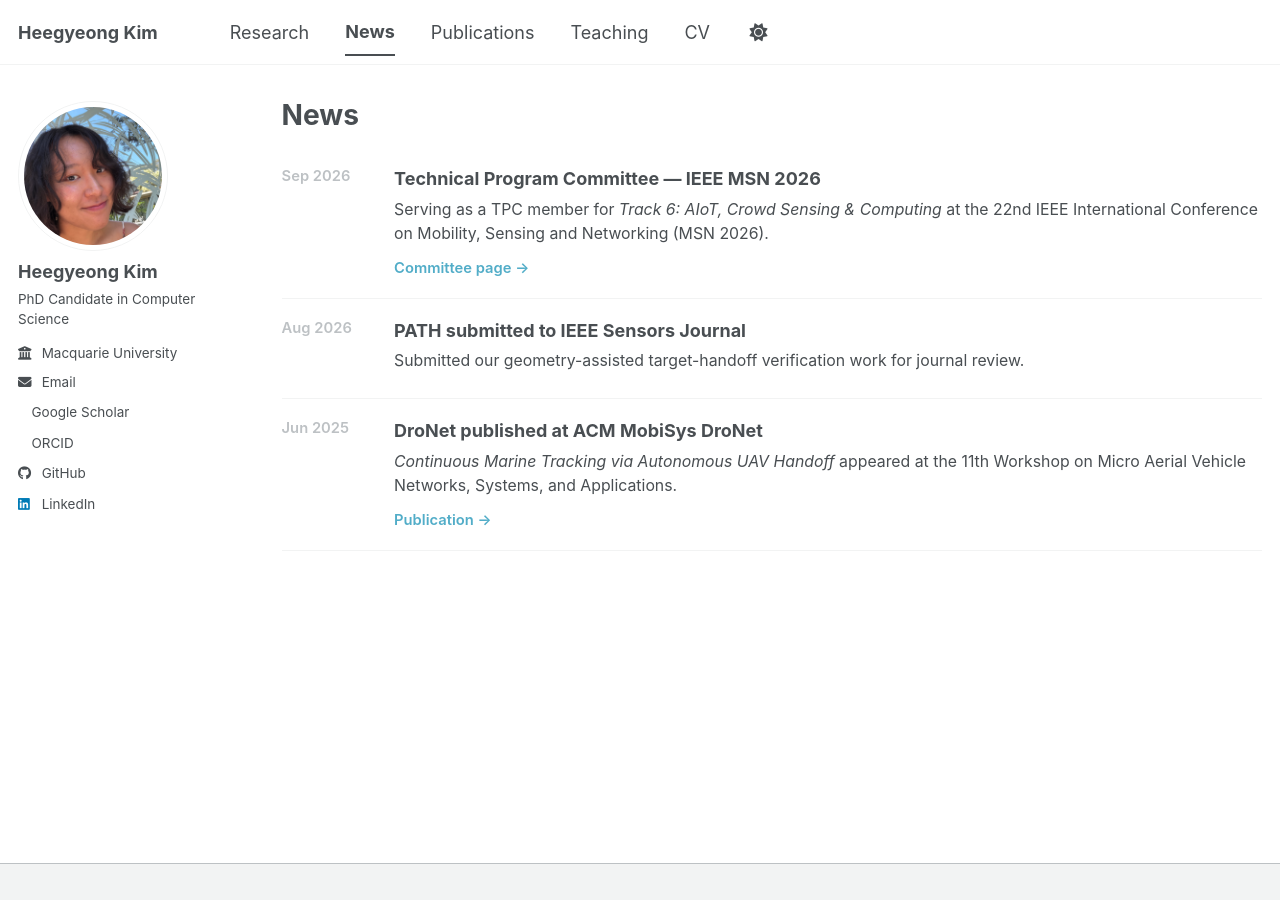
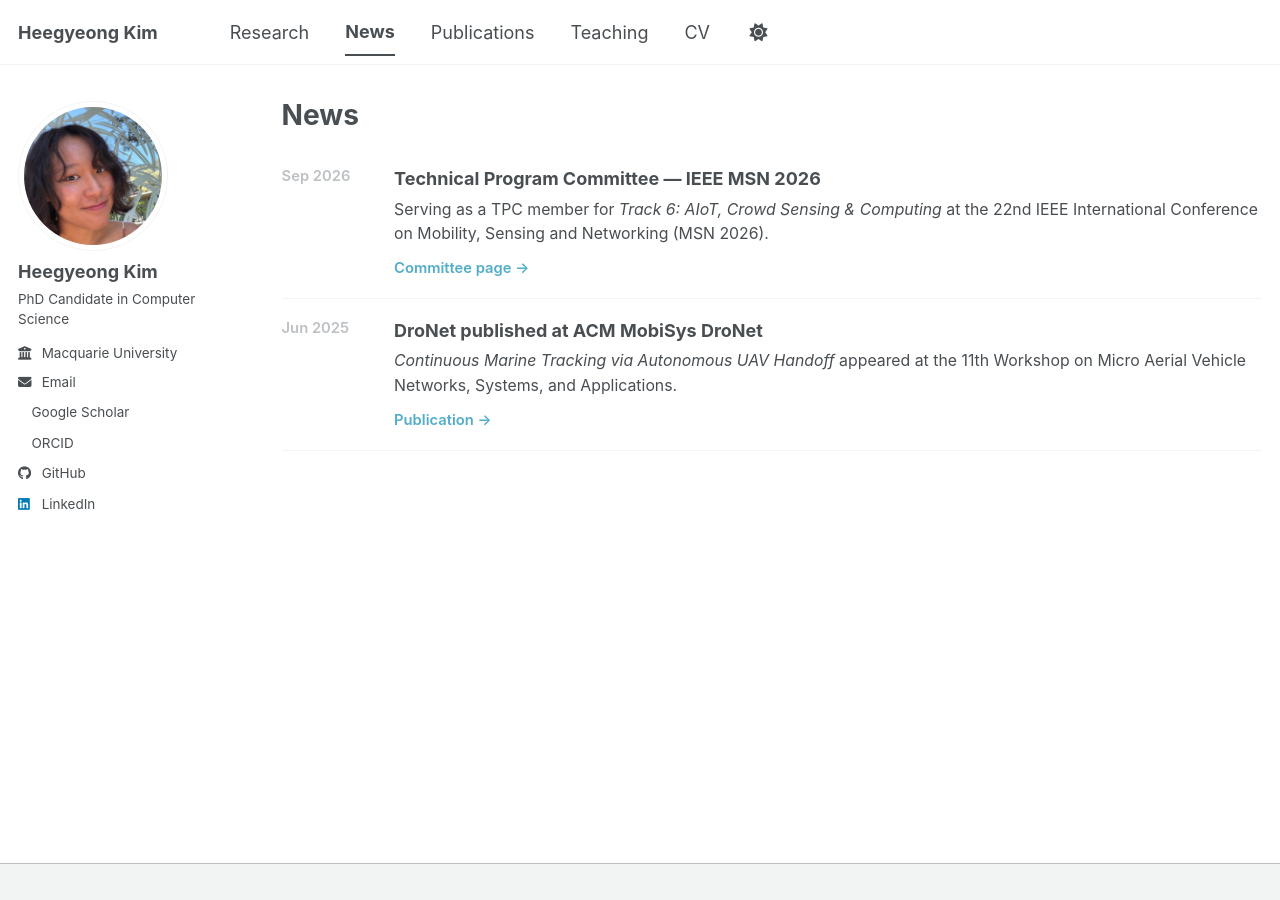
Before and after one commit to HeegyeongK/heegyeongk.github.io, a Jekyll site: the page built from _pages/news.md, in a window 1280 px wide. Built offline with Jekyll 4.4.1, drawn with Linux system fonts in a browser that asks for light colours; a style sheet for code colours, icons or effects is not loaded.

Commit message:
Remove PATH submission from News

```diff
--- a/_pages/news.md
+++ b/_pages/news.md
@@ -16,14 +16,6 @@ author_profile: true
   </article>
 
   <article class="news-item">
-    <div class="news-date">Aug 2026</div>
-    <div class="news-body">
-      <strong>PATH submitted to IEEE Sensors Journal</strong>
-      <p>Submitted our geometry-assisted target-handoff verification work for journal review.</p>
-    </div>
-  </article>
-
-  <article class="news-item">
     <div class="news-date">Jun 2025</div>
     <div class="news-body">
       <strong>DroNet published at ACM MobiSys DroNet</strong>
```
